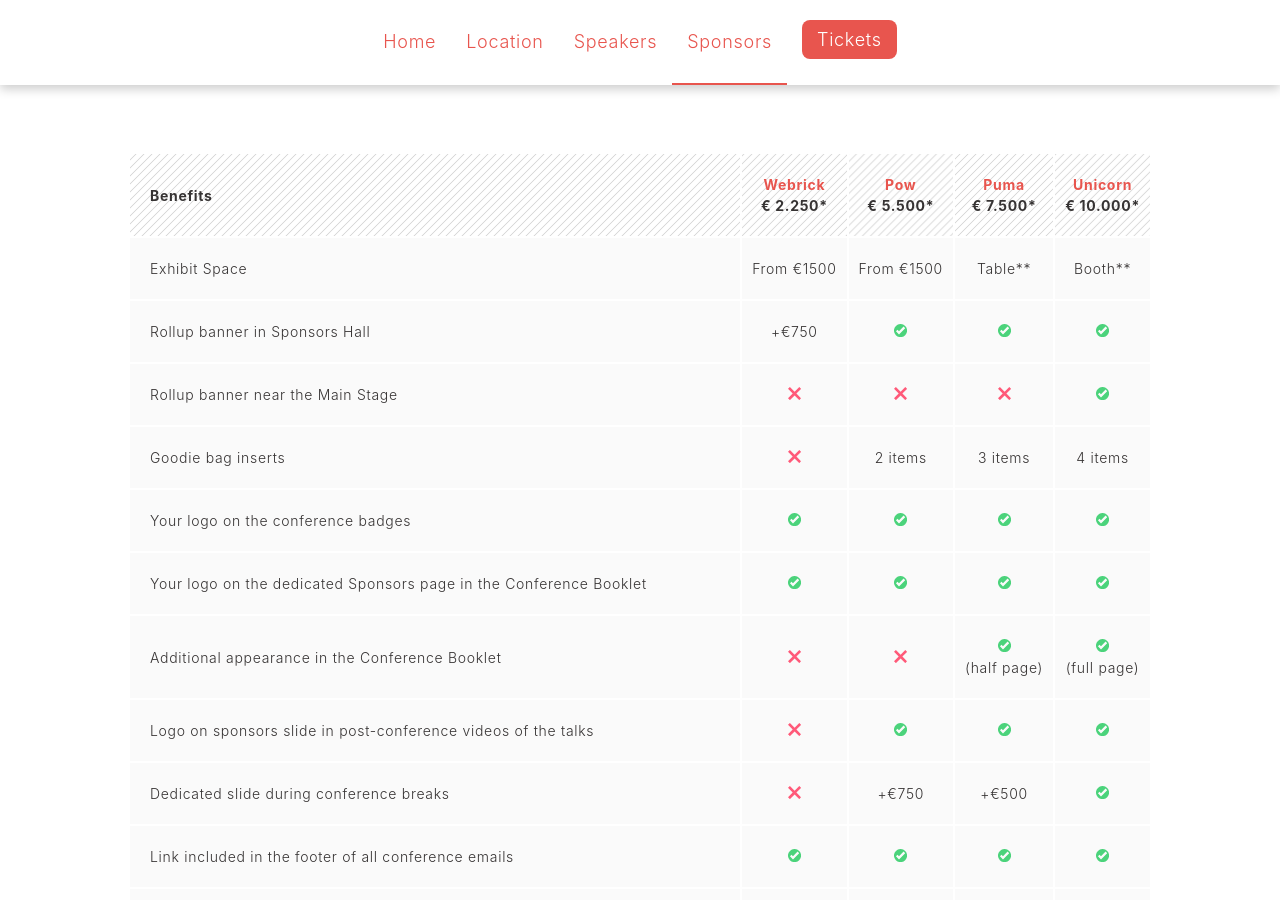
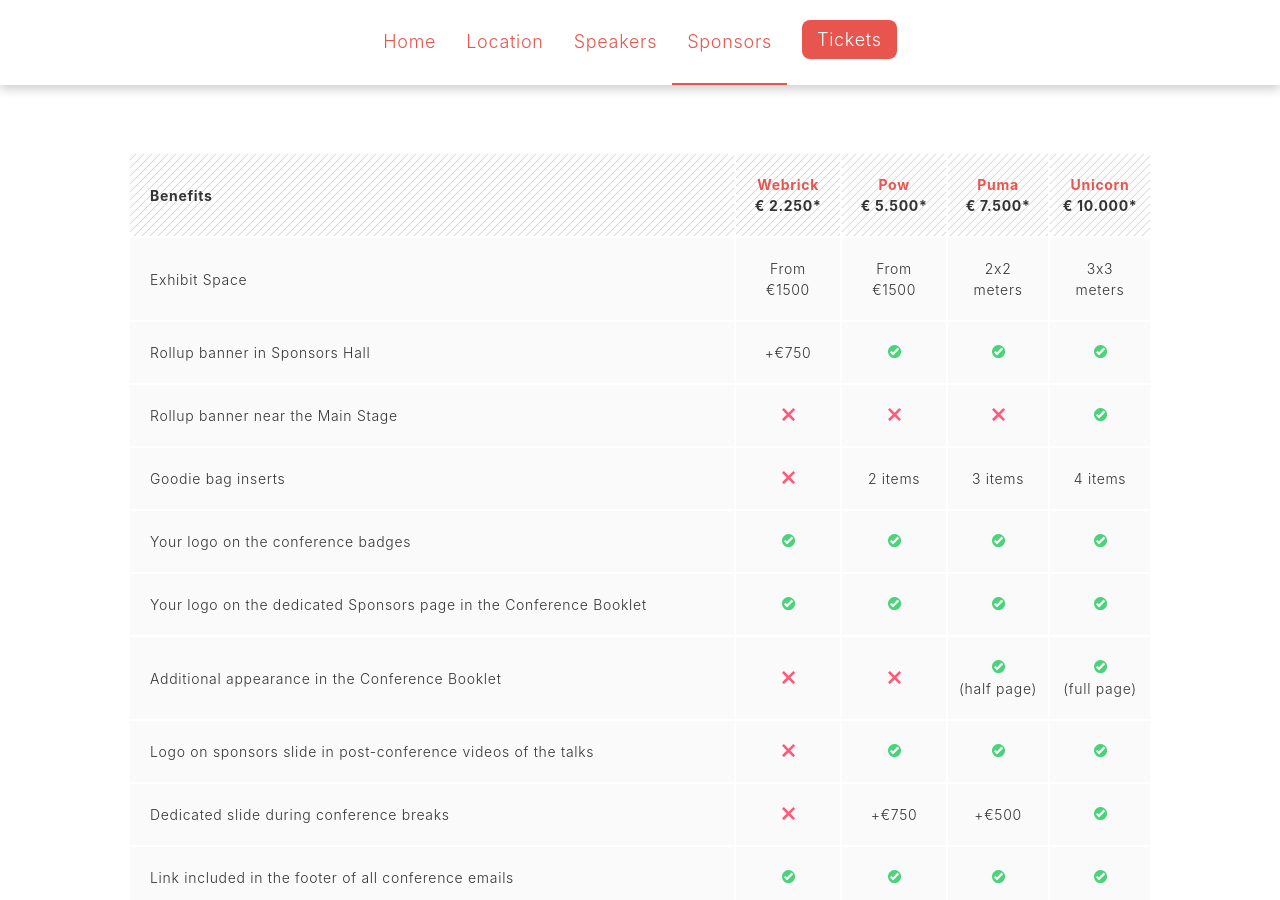
Before and after one commit to euruko/euruko2017.github.io, a Jekyll site: the page built from sponsors.html, in a window 1280 px wide and 900 px high, scrolled down 311 px. Built offline with Jekyll 4.4.1, drawn with Linux system fonts in a browser that asks for light colours.

Commit message:
Update sponsors packages with the table size

```diff
--- a/sponsors.html
+++ b/sponsors.html
@@ -45,8 +45,8 @@
             <td>Exhibit Space</td>
             <td>From €1500</td>
             <td>From €1500</td>
-            <td>Table**</td>
-            <td>Booth**</td>
+            <td>2x2 meters</td>
+            <td>3x3 meters</td>
           </tr>
           <tr>
             <td>Rollup banner in Sponsors Hall</td>
```
